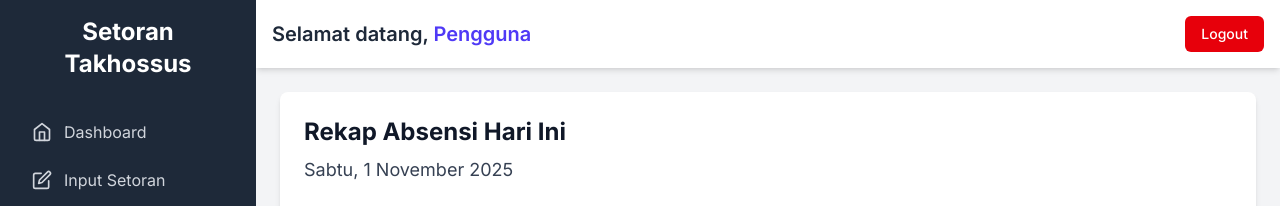
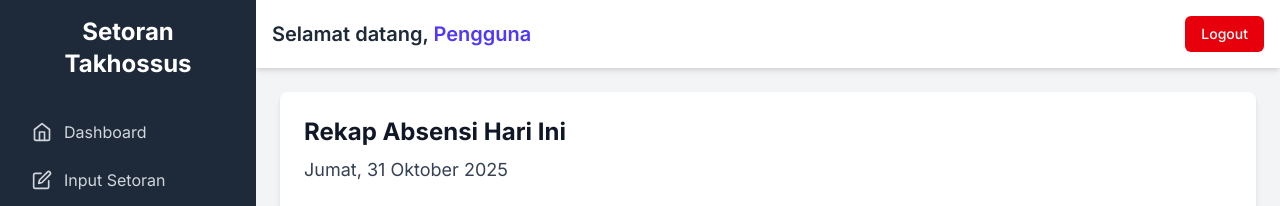
Before and after one commit to ibnualwan22/setoran-takhossus, a Next.js app: page /dashboard/rekap-harian in a window 1280 px wide. Shown: the top 206 px of the page. Built offline with nearby package versions, Linux system fonts and the light colour scheme; no server answers; the database is empty.

Commit message:
penyesuaian zona waktu

```diff
--- a/app/dashboard/laporan-penyimak/page.js
+++ b/app/dashboard/laporan-penyimak/page.js
@@ -7,7 +7,7 @@ const prisma = new PrismaClient();
 
 // === (Fungsi Helper Zona Waktu - Tidak Berubah) ===
 function getWIBToday() {
-  return new Date(new Date().toLocaleString('en-US', { timeZone: 'Asia/Jakarta' }));
+  return new Date(); // Jauh lebih sederhana dan sekarang sudah akurat
 }
 function getWIBWeekRange(now) {
   const currentDayOfWeek = now.getDay();
--- a/app/dashboard/page.js
+++ b/app/dashboard/page.js
@@ -8,7 +8,7 @@ const prisma = new PrismaClient();
 
 // === (Fungsi Helper Zona Waktu - Tidak Berubah) ===
 function getWIBToday() {
-  return new Date(new Date().toLocaleString('en-US', { timeZone: 'Asia/Jakarta' }));
+  return new Date(); // Jauh lebih sederhana dan sekarang sudah akurat
 }
 function getWIBTodayRange(now) {
   const startOfDayWIB = new Date(now.getFullYear(), now.getMonth(), now.getDate(), 0, 0, 0);
--- a/app/dashboard/rekap-harian/page.js
+++ b/app/dashboard/rekap-harian/page.js
@@ -5,7 +5,7 @@ const prisma = new PrismaClient();
 
 // === FUNGSI HELPER ZONA WAKTU (WIB) ===
 function getWIBToday() {
-  return new Date(new Date().toLocaleString('en-US', { timeZone: 'Asia/Jakarta' }));
+  return new Date(); // Jauh lebih sederhana dan sekarang sudah akurat
 }
 
 function getWIBTodayRange(now) {
```
